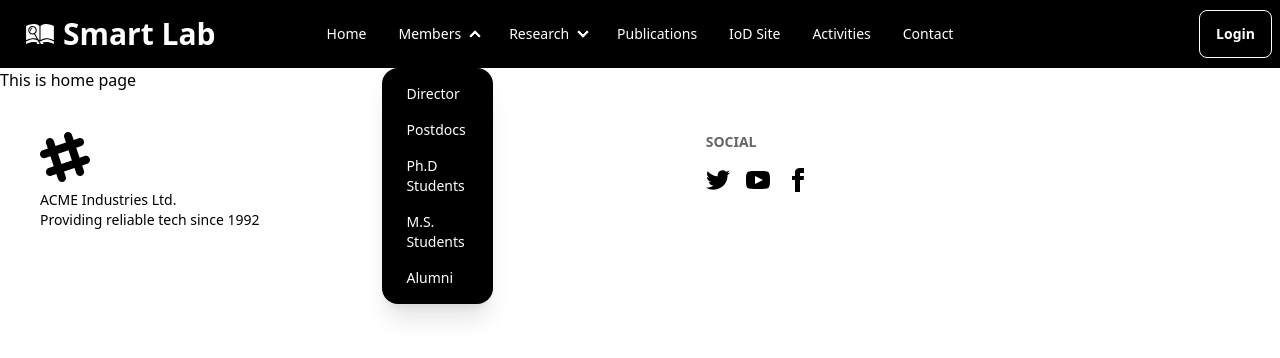
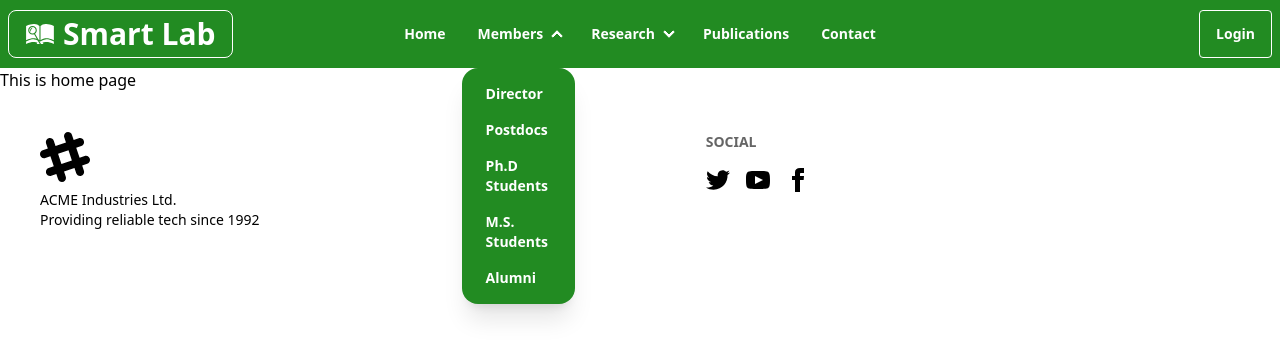
Before and after one commit to Fayshal007/smart-lab, a React (Vite) app: page / in a window 1280 px wide. Both pictures are taken after a click on the heading "Members". Shown: the top 358 px of the page. Built offline with nearby package versions, Linux system fonts and the light colour scheme.

Commit message:
navber design done

```diff
--- a/src/components/Header/Header.jsx
+++ b/src/components/Header/Header.jsx
@@ -2,7 +2,7 @@ import { GiArchiveResearch } from "react-icons/gi";
 const Header = () => {
   return (
     <>
-      <div className="navbar bg-black text-white">
+      <div className="navbar bg-[#228B22] text-white">
         <div className="navbar-start">
           <div className="dropdown">
             <div tabIndex={0} role="button" className="btn btn-ghost lg:hidden">
@@ -23,114 +23,102 @@ const Header = () => {
             </div>
             <ul
               tabIndex={0}
-              className="menu menu-sm dropdown-content bg-black text-white rounded-box z-[1] mt-3 w-52 p-2"
+              className="menu menu-sm dropdown-content bg-[#228B22] text-white rounded-box z-[1] mt-3 w-52 p-2"
             >
-              <li>
+              <li className="hover:bg-[#50C878] hover:text-black rounded">
                 <a>Home</a>
               </li>
-              <li>
-                <a>Members</a>
+              <li >
+                <a className="hover:bg-[#50C878] hover:text-black rounded">Members</a>
                 <ul className="p-2">
-                  <li>
+                  <li className="hover:bg-[#50C878] hover:text-black rounded">
                     <a>Director</a>
                   </li>
-                  <li>
+                  <li className="hover:bg-[#50C878] hover:text-black rounded">
                     <a>Postdocs</a>
                   </li>
-                  <li>
+                  <li className="hover:bg-[#50C878] hover:text-black rounded">
                     <a> Ph.D Students</a>
                   </li>
-                  <li>
+                  <li className="hover:bg-[#50C878] hover:text-black rounded">
                     <a>M.S. Students</a>
                   </li>
-                  <li>
+                  <li className="hover:bg-[#50C878] hover:text-black rounded">
                     <a>Alumni</a>
                   </li>
                 </ul>
               </li>
               <li>
-                <a>Research</a>
+                <a className="hover:bg-[#50C878] hover:text-black rounded">Research</a>
                 <ul className="p-2">
-                  <li>
+                  <li className="hover:bg-[#50C878] hover:text-black rounded">
                     <a>Machine Learning</a>
                   </li>
-                  <li>
+                  <li className="hover:bg-[#50C878] hover:text-black rounded">
                     <a>Bio-informatics</a>
                   </li>
                 </ul>
               </li>
-              <li>
+              <li className="hover:bg-[#50C878] hover:text-black rounded">
                 <a>Publications</a>
               </li>
-              <li>
-                <a>IoD Site</a>
-              </li>
-              <li>
-                <a>Activities</a>
-              </li>
-              <li>
+              <li className="hover:bg-[#50C878] hover:text-black rounded">
                 <a>Contact</a>
               </li>
             </ul>
           </div>
-          <a className="btn btn-ghost text-3xl font-bold"><GiArchiveResearch /> Smart Lab</a>
+          <a className="btn hover:bg-[#50C878] hover:text-black text-3xl font-bold"><GiArchiveResearch /> Smart Lab</a>
         </div>
-        <div className="navbar-center hidden lg:flex ">
+        <div className="navbar-center hidden lg:flex font-bold">
           <ul className="menu menu-horizontal px-1">
-            <li>
+            <li className="hover:bg-[#50C878] hover:text-black rounded">
               <a>Home</a>
             </li>
-            <li>
+            <li className="hover:bg-[#50C878] hover:text-black rounded">
               <details>
                 <summary>Members</summary>
-                <ul className="p-2 bg-black text-white">
-                  <li>
+                <ul className="p-2 bg-[#228B22] text-white">
+                  <li className="hover:bg-[#50C878] hover:text-black rounded">
                     <a>Director</a>
                   </li>
-                  <li>
+                  <li className="hover:bg-[#50C878] hover:text-black rounded">
                     <a>Postdocs</a>
                   </li>
-                  <li>
+                  <li className="hover:bg-[#50C878] hover:text-black rounded">
                     <a> Ph.D Students</a>
                   </li>
-                  <li>
+                  <li className="hover:bg-[#50C878] hover:text-black rounded">
                     <a>M.S. Students</a>
                   </li>
-                  <li>
+                  <li className="hover:bg-[#50C878] hover:text-black rounded">
                     <a>Alumni</a>
                   </li>
                 </ul>
               </details>
             </li>
-            <li>
+            <li className="hover:bg-[#50C878] hover:text-black rounded">
               <details>
                 <summary>Research</summary>
-                <ul className="p-2 bg-black text-white">
-                  <li>
+                <ul className="p-2 bg-[#228B22] text-white">
+                  <li className="hover:bg-[#50C878] hover:text-black rounded">
                     <a>Machine Learning</a>
                   </li>
-                  <li>
+                  <li className="hover:bg-[#50C878] hover:text-black rounded">
                     <a>Bio-informatics</a>
                   </li>
                 </ul>
               </details>
             </li>
-            <li>
+            <li className="hover:bg-[#50C878] hover:text-black rounded">
               <a>Publications</a>
             </li>
-            <li>
-              <a>IoD Site</a>
-            </li>
-            <li>
-              <a>Activities</a>
-            </li>
-            <li>
+            <li className="hover:bg-[#50C878] hover:text-black rounded">
               <a>Contact</a>
             </li>
           </ul>
         </div>
-        <div className="navbar-end">
-          <a className="btn">Login</a>
+        <div className="navbar-end ">
+          <a className="btn hover:bg-[#50C878] hover:text-black rounded font-bold">Login</a>
         </div>
       </div>
     </>
```
Also changed, not shown: 1 other file (tests, documents, lock files or other folders).
